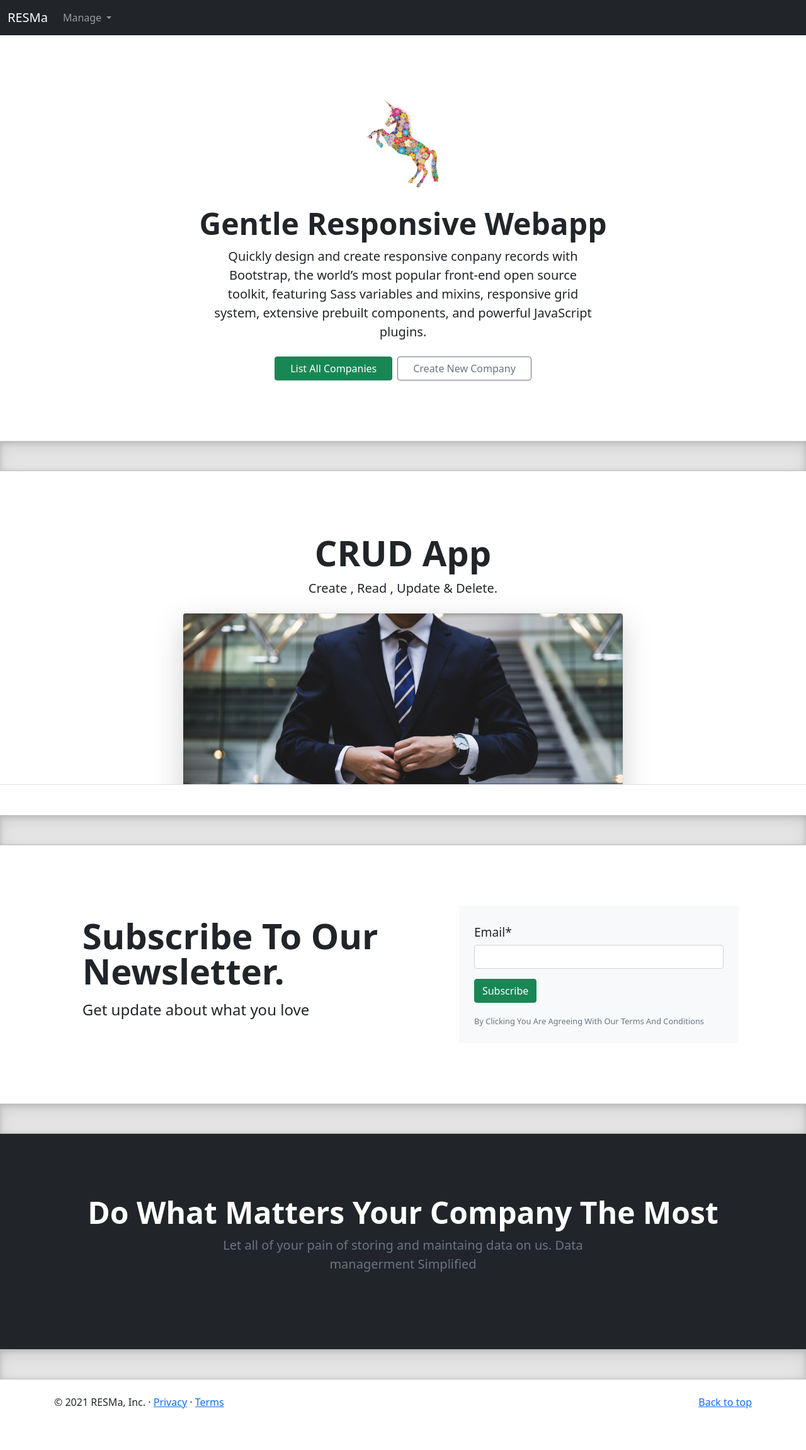
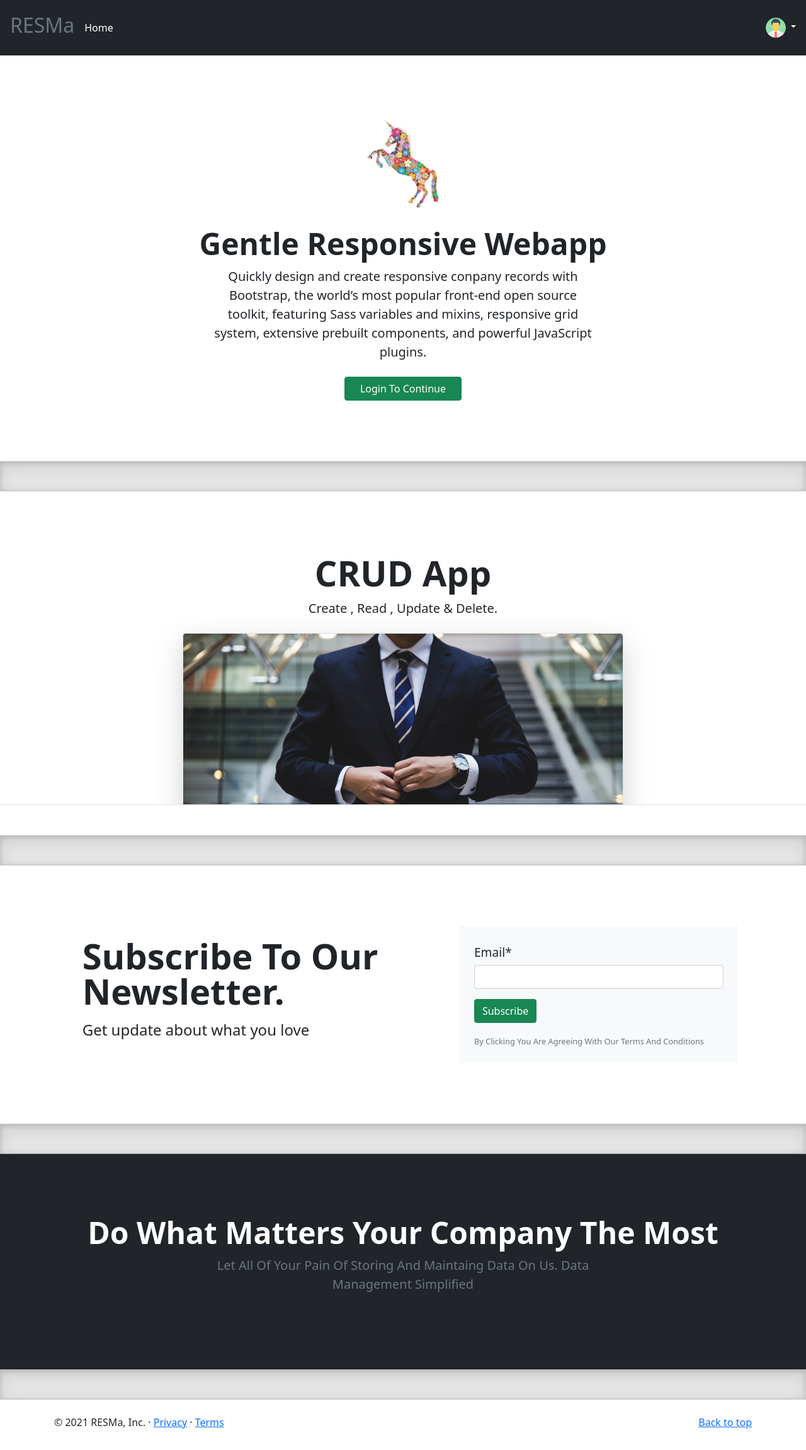
Before and after one commit to shz699/company_info, a Django app: page / in a window 1280 px wide. Shown: the whole page at 63% size. Before the commit the page ends 2236 px from the top, so only its background shows below. Run offline with Django 3.2, Linux system fonts and the light colour scheme; some libraries are stand-ins or nearby versions.

Commit message:
Login Funtionality Added

```diff
--- a/companies/models.py
+++ b/companies/models.py
@@ -1,5 +1,6 @@
 from django.db import models
 from django.utils.timezone import now
+from django.contrib.auth.models import User
 
 # Create your models here.
 class Business(models.Model):
@@ -52,6 +53,7 @@ class Company(models.Model):
     # country = models.ForeignKey('Country' ,blank=True , null=True , on_delete=models.SET_NULL)
     city = models.ForeignKey('City', on_delete=models.CASCADE)
     # city = models.ForeignKey('City' ,blank=True , null=True , on_delete=models.SET_NULL)
+    user = models.ForeignKey(User , on_delete=models.SET_NULL , null=True , blank=True)
 
     class Meta:
         verbose_name_plural = 'Companies'
--- a/companies/views.py
+++ b/companies/views.py
@@ -4,6 +4,8 @@ from django.urls import reverse
 from .models import *
 from .forms import CreateCompany , CreateBusiness, EmailUser , CreateManagement
 from django.views import generic
+from django.contrib.auth.mixins import LoginRequiredMixin
+from django.contrib.auth.decorators import login_required
 
 # Create your views here.
 def landing(request):
@@ -19,17 +21,21 @@ def landing(request):
     }
     return render(request , 'landing.html' , context)
 
+@login_required
 def CompanyList(request):
     queryset = Company.objects.all()
     queryset_count = queryset.count()
+    user = request.user
+    queryset_user_count = queryset.filter(user=user).count()
     context = {
         'companies' : queryset ,
-        'companies_count' : queryset_count
+        'companies_count' : queryset_count ,
+        'compaines_user_count' : queryset_user_count,
     }
     return render(request , 'companies/company_list.html' , context)
 
 
-class CompanyCreateView(generic.CreateView):
+class CompanyCreateView(LoginRequiredMixin ,generic.CreateView):
     template_name = 'companies/company_create.html'
     form_class = CreateCompany
     def get_context_data(self, **kwargs):
@@ -49,6 +55,7 @@ class CompanyCreateView(generic.CreateView):
 
     def form_valid(self, form):
         form = form.save(commit=False)
+        form.user = self.request.user
         form.save()
         return super(CompanyCreateView , self).form_valid(form)
 
@@ -90,12 +97,12 @@ def mng(request):
         return redirect('/companies/create/')
 
 
-class CompanyDetailView(generic.DetailView):
+class CompanyDetailView(LoginRequiredMixin ,generic.DetailView):
     template_name = 'companies/company_detail.html'
     queryset = Company.objects.all()
 
 
-class CompanyUpdateView(generic.UpdateView):
+class CompanyUpdateView(LoginRequiredMixin , generic.UpdateView):
     template_name = 'companies/company_update.html'
     form_class = CreateCompany
     queryset = Company.objects.all()
@@ -103,7 +110,7 @@ class CompanyUpdateView(generic.UpdateView):
     def get_success_url(self):
         return reverse('companies:list')
 
-class CompanyDeleteView(generic.DeleteView):
+class CompanyDeleteView(LoginRequiredMixin , generic.DeleteView):
     template_name = 'companies/company_delete.html'
     queryset = Company.objects.all()
 
--- a/company_info/settings.py
+++ b/company_info/settings.py
@@ -132,3 +132,7 @@ MEDIA_ROOT =  BASE_DIR / 'media'
 DEFAULT_AUTO_FIELD = 'django.db.models.BigAutoField'
 
 CRISPY_TEMPLATE_PACK = 'bootstrap4'
+
+LOGIN_REDIRECT_URL = '/companies/list/'
+LOGOUT_REDIRECT_URL = '/'
+LOGIN_URL = '/login/'
--- a/company_info/urls.py
+++ b/company_info/urls.py
@@ -18,6 +18,7 @@ from django.urls import path , include
 from django.conf import settings
 from django.conf.urls.static import static
 from companies.views import landing
+from django.contrib.auth.views import LoginView , LogoutView
 
 admin.site.site_title = 'Company_Info'
 admin.site.site_header = 'Welcome To Company_Info Admin'
@@ -25,6 +26,8 @@ admin.site.site_header = 'Welcome To Company_Info Admin'
 urlpatterns = [
     path('admin/', admin.site.urls),
     path('', landing , name='home'),
+    path('login/', LoginView.as_view() , name='login'),
+    path('logout/', LogoutView.as_view() , name='logout'),
     path('companies/', include('companies.urls' , namespace='companies')),
 ]
 
--- a/templates/landing.html
+++ b/templates/landing.html
@@ -82,8 +82,12 @@ height: 450px;
     <div class="col-lg-6 mx-auto">
       <p class="lead mb-4">Quickly design and create responsive conpany records with Bootstrap, the world’s most popular front-end open source toolkit, featuring Sass variables and mixins, responsive grid system, extensive prebuilt components, and powerful JavaScript plugins.</p>
       <div class="d-grid gap-2 d-sm-flex justify-content-sm-center">
+        {% if request.user.is_authenticated %}
         <a href=' {% url 'companies:list' %}' class="btn btn-success btn px-4 gap-3">List All Companies</a>
         <a href='{% url 'companies:create' %}' class="btn btn-outline-secondary btn px-4">Create New Company</a>
+        {% else %}
+        <a href=' {% url 'login' %}' class="btn btn-success btn px-4 gap-3">Login To Continue</a>
+        {% endif %}
       </div>
     </div>
   </div>
@@ -150,7 +154,7 @@ height: 450px;
     <div class="py-5">
       <h1 class="display-5 fw-bold text-white">Do What Matters Your Company The Most</h1>
       <div class="col-lg-6 mx-auto">
-        <p class="fs-5 mb-4">Let all of your pain of storing and maintaing data on us. Data managerment Simplified</p>
+        <p class="fs-5 mb-4 capitalize" style="text-transform: capitalize;">Let all of your pain of storing and maintaing data on us. Data management Simplified</p>
 
       </div>
     </div>
--- a/templates/nav.html
+++ b/templates/nav.html
@@ -1,4 +1,4 @@
-<nav class="navbar navbar-expand-lg navbar-dark bg-dark">
+<!-- <nav class="navbar navbar-expand-lg navbar-dark bg-dark">
   <div class="container-fluid">
     <a class="navbar-brand" href=" {% url 'home' %} ">RESMa</a>
     <button class="navbar-toggler" type="button" data-bs-toggle="collapse" data-bs-target="#navbarNavDropdown"
@@ -20,10 +20,74 @@
             <li>
               <a class=" dropdown-item" href=" {% url 'companies:create' %} ">New</a>
             </li>
-
           </ul>
-        </li>
-      </ul>
+          <div class="dropdown text-end">
+            <a href="#" class="d-block link-dark text-decoration-none dropdown-toggle" id="dropdownUser1"
+              data-bs-toggle="dropdown" aria-expanded="false">
+              <img src="https://github.com/mdo.png" alt="mdo" width="32" height="32" class="rounded-circle">
+            </a>
+            <ul class="dropdown-menu text-small" aria-labelledby="dropdownUser1" style="">
+              <li><a class="dropdown-item" href="#">New project...</a></li>
+              <li><a class="dropdown-item" href="#">Settings</a></li>
+              <li><a class="dropdown-item" href="#">Profile</a></li>
+              <li>
+                <hr class="dropdown-divider">
+              </li>
+              <li><a class="dropdown-item" href="#">Sign out</a></li>
+            </ul>
+          </div>
+       </ul>
     </div>
   </div>
-</nav>
+</nav> -->
+{% load static %}
+
+<header class="p-3 bg-dark text-white">
+  <div class="d-flex flex-wrap align-items-center justify-content-center justify-content-lg-start">
+    <a href=" {% url 'home' %} " class="d-flex align-items-center mb-2 text-secondary text-decoration-none"
+      style="font-size:2rem">RESMa
+
+    </a>
+
+    <ul class=" nav col-12 col-lg-auto me-lg-auto mb-2 align-items-center justify-content-center mb-md-0">
+      <li><a href=" {% url 'home' %} " class="nav-link text-white">Home</a></li>
+    </ul>
+
+    <!-- <form class="col-12 col-lg-auto mb-3 mb-lg-0 me-lg-3">
+        <input type="search" class="form-control form-control-dark" placeholder="Search..." aria-label="Search">
+      </form> -->
+        {% if request.user.is_authenticated  %}
+    <div class="text-end d-flex">
+      <div class="mx-4">
+        Logged in as : {{request.user.username}}
+      </div>
+      <div class="dropdown text-end">
+        <a href="#" class="d-block link-light text-decoration-none dropdown-toggle" id="dropdownUser1"
+          data-bs-toggle="dropdown" aria-expanded="false">
+          <img src=" {% static '1.png' %} " alt="mdo" width="32" height="32" class="rounded-circle">
+        </a>
+        <ul class="dropdown-menu text-small" aria-labelledby="dropdownUser1">
+          <li><a class="dropdown-item" href=" {% url 'companies:create' %}  ">Create New Company</a></li>
+          <li><a class="dropdown-item" href=" {% url 'companies:list' %} ">List All Companies</a></li>
+          <li>
+            <hr class="dropdown-divider">
+          </li>
+          <li><a class="dropdown-item" href=" {% url 'logout' %} ">Logout</a></li>
+        </ul>
+      </div>
+    </div>
+    {% else %}
+          <div class="text-end d-flex">
+      <div class="dropdown text-end">
+        <a href="#" class="d-block link-light text-decoration-none dropdown-toggle" id="dropdownUser1"
+          data-bs-toggle="dropdown" aria-expanded="false">
+          <img src=" {% static '1.png' %} " alt="mdo" width="32" height="32" class="rounded-circle">
+        </a>
+        <ul class="dropdown-menu text-small" aria-labelledby="dropdownUser1">
+          <li><a class="dropdown-item" href=" {% url 'login' %}  ">Login</a></li>
+        </ul>
+      </div>
+    </div>
+    {% endif %}
+  </div>
+</header>
```
Also changed, not shown: templates/companies/company_detail.html (+7 -2 lines), templates/companies/company_list.html (+13 -3 lines), templates/registration/logged_out.html (added, +8 -0 lines), templates/registration/login.html (added, +20 -0 lines), companies/migrations/0002_company_user.py (added), companies/migrations/0003_alter_company_user.py (added), static/1.png (added).
